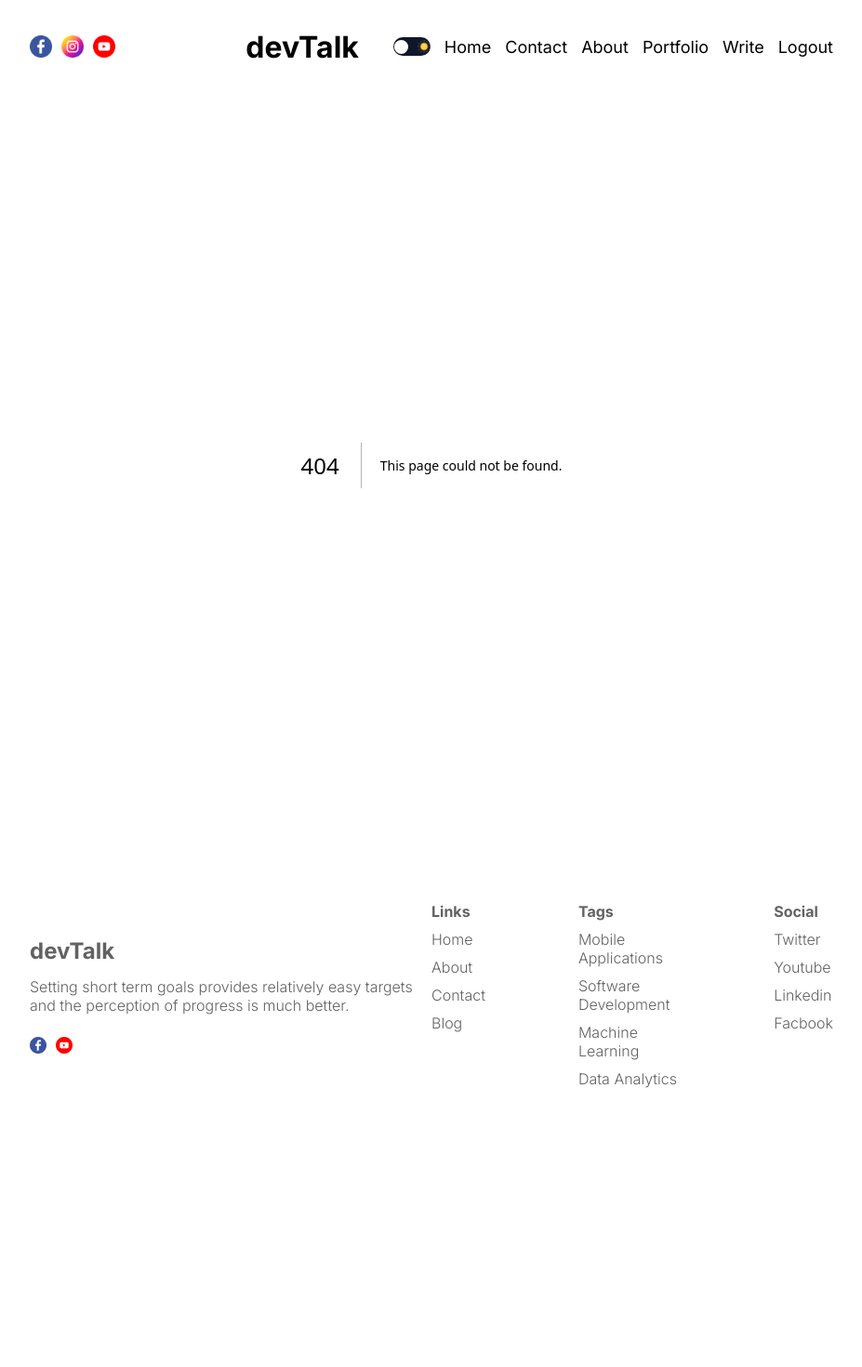
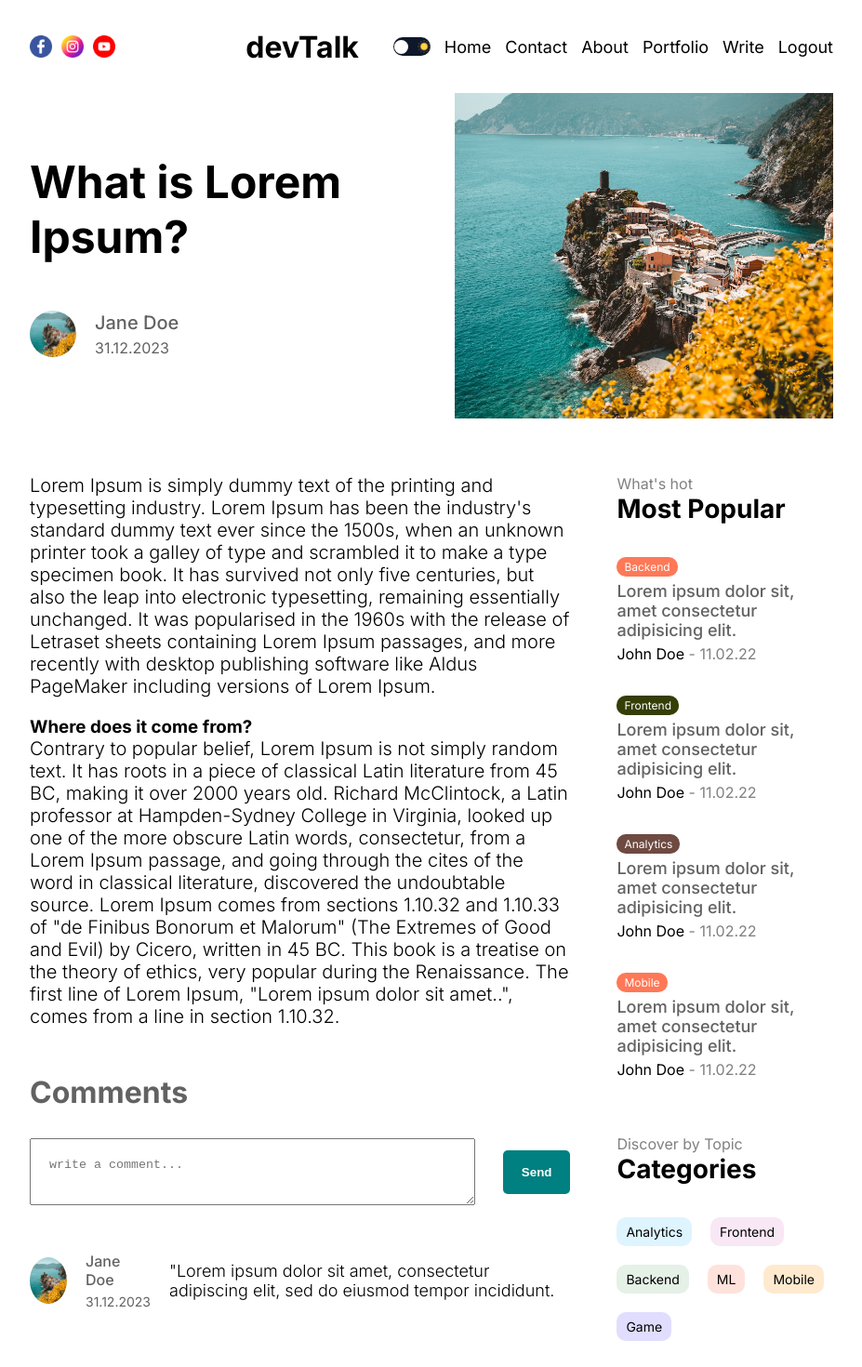
Before and after one commit to Kamire-J/blogapp, a Next.js app: page /login in a window 1280 px wide. Before the commit this address had no page. Shown: the top 1470 px of the page at 93% size, without its empty margins (176-1103 px from the left). Before the commit the page ends 1190 px from the top, so only its background shows below. Built offline with nearby package versions, Linux system fonts and the light colour scheme.

Commit message:
menu categories list css changes

```diff
--- /dev/null
+++ b/src/app/[slug]/page.jsx
@@ -0,0 +1,72 @@
+import Menu from '@/components/menu/Menu'
+import styles from './singlePage.module.css'
+import Image from 'next/image'
+import Comments from '@/components/comments/Comments'
+
+const SinglePage = () => {
+  return (
+    <div className={styles.container}>
+        <div className={styles.infoContainer}>
+            <div className={styles.textContainer}>
+                <h1 className={styles.title}>What is Lorem Ipsum?</h1>
+                <div className={styles.user}>
+                    <div className={styles.userImageContainer}>
+                        <Image src="/p1.jpeg" alt='' fill className={styles.avatar} />
+                    </div>
+                    <div className={styles.userTextContainer}>
+                        <span className={styles.username}>Jane Doe</span>
+                        <span className={styles.date}>31.12.2023</span>
+                    </div>
+                </div>
+            </div>
+            <div className={styles.imageContainer}>
+                <Image src="/p1.jpeg" alt='' fill className={styles.image}/>
+            </div>
+        </div>
+        <div className={styles.content}>
+            <div className={styles.post}>
+                <div className={styles.description}>
+                    <p>
+                    Lorem Ipsum is simply dummy text of the printing and
+                    typesetting industry. Lorem Ipsum has been the industry's
+                    standard dummy text ever since the 1500s, when an unknown
+                    printer took a galley of type and scrambled it to make a type
+                    specimen book. It has survived not only five centuries,
+                    but also the leap into electronic typesetting, remaining
+                    essentially unchanged. It was popularised in the 1960s with
+                    the release of Letraset sheets containing Lorem Ipsum passages,
+                    and more recently with desktop publishing software like Aldus
+                    PageMaker including versions of Lorem Ipsum.
+                    </p>
+
+                    <h3>Where does it come from?</h3>
+
+                    <p>
+                    Contrary to popular belief, Lorem Ipsum is not simply
+                    random text. It has roots in a piece of classical Latin
+                    literature from 45 BC, making it over 2000 years old.
+                    Richard McClintock, a Latin professor at Hampden-Sydney
+                    College in Virginia, looked up one of the more obscure
+                    Latin words, consectetur, from a Lorem Ipsum passage,
+                    and going through the cites of the word in classical
+                    literature, discovered the undoubtable source.
+                    Lorem Ipsum comes from sections 1.10.32 and 1.10.33 of
+                    "de Finibus Bonorum et Malorum" (The Extremes of Good and Evil)
+                    by Cicero, written in 45 BC. This book is a treatise on the
+                    theory of ethics, very popular during the Renaissance.
+                    The first line of Lorem Ipsum, "Lorem ipsum dolor sit amet..",
+                    comes from a line in section 1.10.32.
+
+                    </p>
+                </div>
+                <div className={styles.comment}>
+                    <Comments />
+                </div>
+            </div>
+            <Menu/>
+        </div>
+    </div>
+  )
+}
+
+export default SinglePage
--- /dev/null
+++ b/src/app/[slug]/singlePage.module.css
@@ -0,0 +1,94 @@
+.infoContainer {
+    display: flex;
+    align-items: center;
+    gap: 50px;
+  }
+
+  .textContainer {
+    flex: 1;
+  }
+
+  .title {
+    font-size: 64px;
+    margin-bottom: 50px;
+  }
+
+  .user {
+    display: flex;
+    align-items: center;
+    gap: 20px;
+  }
+
+  .userImageContainer {
+    width: 50px;
+    height: 50px;
+    position: relative;
+  }
+
+  .avatar {
+    border-radius: 50%;
+    object-fit: cover;
+  }
+
+  .userTextContainer {
+    display: flex;
+    flex-direction: column;
+    gap: 5px;
+    color: var(--softTextColor);
+  }
+
+  .username {
+    font-size: 20px;
+    font-weight: 500;
+  }
+
+  .imageContainer {
+    flex: 1;
+    height: 350px;
+    position: relative;
+  }
+
+  .image {
+    object-fit: cover;
+  }
+
+  .content {
+    display: flex;
+    gap: 50px;
+  }
+
+  .post {
+    flex: 5;
+    margin-top: 60px;
+  }
+
+  .description p {
+    font-size: 20px;
+    font-weight: 300;
+    margin-bottom: 20px;
+  }
+
+  @media screen and (max-width: 1536px) {
+    .title {
+      font-size: 54px;
+    }
+  }
+  @media screen and (max-width: 1280px) {
+    .title {
+      font-size: 48px;
+    }
+  }
+  @media screen and (max-width: 1024px) {
+    .imageContainer {
+      display: none;
+    }
+  }
+  @media screen and (max-width: 640px) {
+    .title {
+      font-size: 36px;
+    }
+
+    .description p{
+      font-size: 18px;
+    }
+  }
--- /dev/null
+++ b/src/app/blog/blogPage.module.css
@@ -0,0 +1,11 @@
+.title{
+    background-color: green;
+    color: white;
+    padding: 5px 10px;
+    text-align: center;
+
+}
+.content{
+    display: flex;
+    gap: 50px;
+}
--- /dev/null
+++ b/src/components/comments/Comments.jsx
@@ -0,0 +1,46 @@
+import Link from 'next/link'
+import styles from './comment.module.css'
+import Image from 'next/image';
+
+const Comments = () => {
+
+    const status = "authenticated";
+    return (
+        <div className={styles.container}>
+          <h1 className={styles.title}>Comments</h1>
+          {status === "authenticated" ? (
+            <div className={styles.write}>
+              {/* Content for authenticated users */}
+              <textarea className={styles.input} placeholder='write a comment...'></textarea>
+              <button className={styles.button}>Send</button>
+            </div>
+          ) : (
+            <Link href="/login">
+              <a className={styles.loginLink}>Login to Write a Comment</a>
+            </Link>
+          )}
+          <div className={styles.comments}>
+            <div className={styles.comment}>
+                <div className={styles.user}>
+                    <Image src="/p1.jpeg"
+                    alt=''
+                    width={50}
+                    height={50}
+                    className={styles.image}
+                    />
+                    <div className={styles.userInfo}>
+                        <span className={styles.username}>Jane Doe</span>
+                        <span className={styles.date}>31.12.2023</span>
+                    </div>
+                    <p className={styles.desc}>
+                    "Lorem ipsum dolor sit amet, consectetur adipiscing elit,
+                    sed do eiusmod tempor incididunt.
+                    </p>
+                </div>
+            </div>
+          </div>
+        </div>
+      );
+    }
+
+export default Comments;
--- /dev/null
+++ b/src/components/comments/comment.module.css
@@ -0,0 +1,70 @@
+.container {
+    margin-top: 50px;
+  }
+
+  .title {
+    color: var(--softTextColor);
+    margin-bottom: 30px;
+  }
+
+  .write {
+    display: flex;
+    align-items: center;
+    justify-content: space-between;
+    gap: 30px;
+  }
+
+  .input {
+    padding: 20px;
+    width: 100%;
+  }
+
+  .button {
+    padding: 16px 20px;
+    background-color: teal;
+    color: white;
+    font-weight: bold;
+    border: none;
+    border-radius: 5px;
+    cursor: pointer;
+  }
+
+  .comments{
+    margin-top: 50px;
+  }
+
+  .comment{
+    margin-bottom: 50px;
+  }
+
+  .user {
+    display: flex;
+    align-items: center;
+    gap: 20px;
+    margin-bottom: 20px;
+  }
+
+  .image {
+    border-radius: 50%;
+    object-fit: cover;
+  }
+
+  .userInfo {
+    display: flex;
+    flex-direction: column;
+    gap: 5px;
+    color: var(--softTextColor);
+  }
+
+  .username {
+    font-weight: 500;
+  }
+
+  .date{
+    font-size: 14px;
+  }
+
+  .desc{
+    font-size: 18px;
+    font-weight: 300;
+  }
```
Also changed, not shown: src/app/blog/page.jsx (added, +17 -0 lines).
